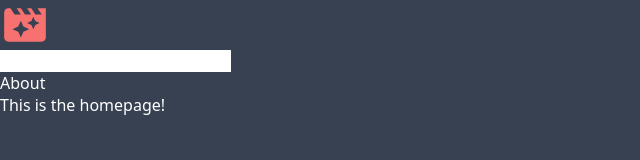
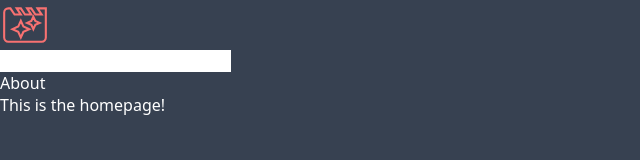
Before and after one commit to r-ilagan/movie-review, a React (Create React App) app: page / in a window 1280 px wide. Shown: the top 160 px of the page, without its empty margins (0-640 px from the left). Built offline with nearby package versions, Linux system fonts and the light colour scheme.

Commit message:
refactor: Remove border around logo

```diff
--- a/src/components/icons/Logo.js
+++ b/src/components/icons/Logo.js
@@ -3,20 +3,15 @@
 const Logo = () => {
   return (
     <svg
-      className="fill-current text-red-400"
+      className="stroke-current text-red-400"
       width="50"
-      fill="currentColor"
+      fill="none"
       xmlnsXlink="http://www.w3.org/1999/xlink"
       xmlns="http://www.w3.org/2000/svg"
       viewBox="0 0 24 24"
       preserveAspectRatio="xMidYMid meet"
       data-attributes-set=",xmlns:xlink,xmlns,viewBox,preserveAspectRatio,xmlns:xlink,xmlns,viewBox,preserveAspectRatio"
     >
-      <path
-        xmlns="http://www.w3.org/2000/svg"
-        d="M0 0h24v24H0z"
-        fill="none"
-      ></path>
       <path
         xmlns="http://www.w3.org/2000/svg"
         d="M18 4l2 3h-3l-2-3h-2l2 3h-3l-2-3H8l2 3H7L5 4H4c-1.1 0-1.99.9-1.99 2L2 18c0 1.1.9 2 2 2h16c1.1 0 2-.9 2-2V4h-4zm-6.75 11.25L10 18l-1.25-2.75L6 14l2.75-1.25L10 10l1.25 2.75L14 14l-2.75 1.25zm5.69-3.31L16 14l-.94-2.06L13 11l2.06-.94L16 8l.94 2.06L19 11l-2.06.94z"
```
